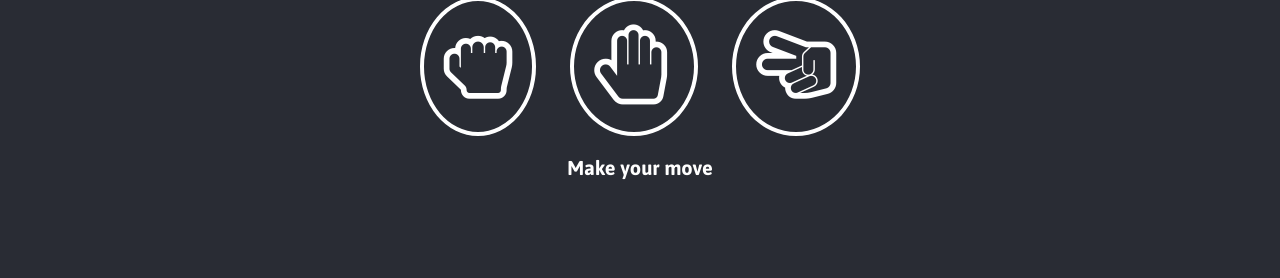
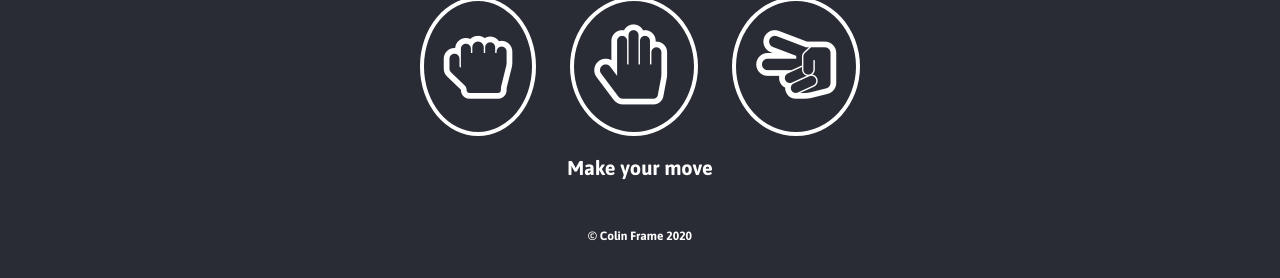
Before and after one commit to Colinek/rock-paper-scissors, a plain HTML site: page index.html in a window 1280 px wide. Shown: the part 254-532 px from the top of the page. Drawn offline with Linux system fonts and the light colour scheme.

Commit message:
Add comments to index.html

```diff
--- a/index.html
+++ b/index.html
@@ -10,19 +10,23 @@
   <header>
     <h1>Rock Paper Scissors</h1>
   </header>
-
+ <!-- create space (div) for scoreboard -->
   <div class="score-board">
+    <!-- create divs for user/computer badges -->
     <div class="badge" id="user-label">user</div>
     <div class="badge" id="comp-label">comp</div>
+    <!-- create space (div) for 'dynamic' scores -->
     <span id="user-score">0</span>:<span id="computer-score">0</span>
   </div>
 
+<!-- create div for messages (begin/who won, etc.) -->
   <div class="result">
     <p>Click on an icon to begin</p>
   </div>
 
+<!-- create div for choices area -->
 <div class="choices">
-
+<!-- create divs for each 'dynamic' icon (within choices div) -->
   <div class="choice" id="r">
     <i class="fa fa-hand-grab-o"></i>
   </div>
@@ -34,9 +38,9 @@
   </div>
 
 </div>
-
+<!-- create div for messages (make move and me!) -->
   <p id="action-message">Make your move</p>
-
+  <p id="myself">&copy; Colin Frame 2020</p>
   <script src="app.js" charset="utf-8">
 
   </script>
--- a/styles.css
+++ b/styles.css
@@ -93,6 +93,15 @@ header > h1 {
   margin-top: 20px;
 }
 
+#myself {
+  text-align: center;
+  color: white;
+  font-family: Asap, sans-serif;
+  font-weight: bold;
+  font-size: 12px;
+  margin-top: 50px;
+}
+
 .green-glow {
   border: 4px solid #4dcc7d;
   box-shadow: 0 0 10px #31b43a;
```
